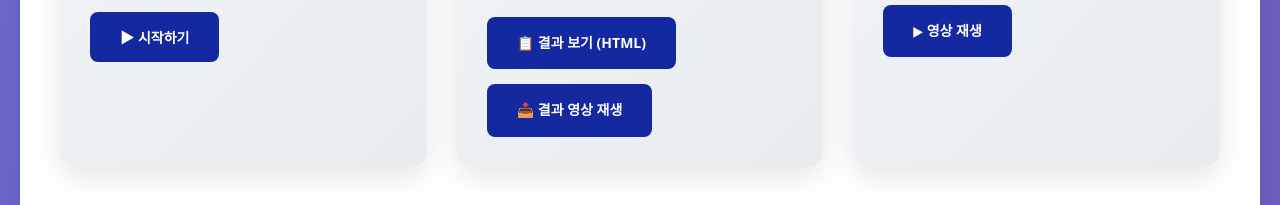
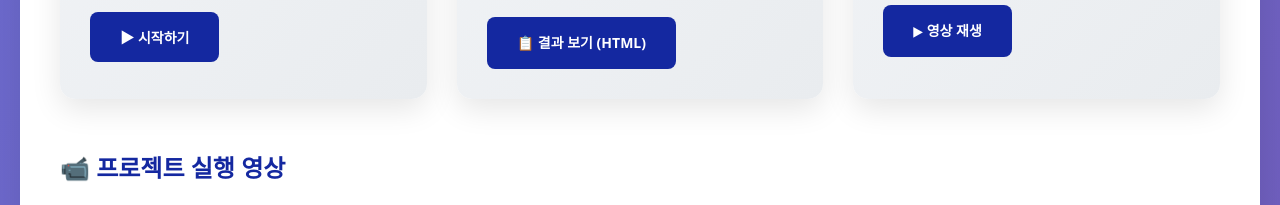
Before and after one commit to testhuh/project_study, a plain HTML site: page index.html in a window 1280 px wide. Shown: the part 2913-3118 px from the top of the page. Drawn offline with Linux system fonts and the light colour scheme.

Commit message:
Remove duplicate video play button from result report card

```diff
--- a/index.html
+++ b/index.html
@@ -771,7 +771,6 @@
                         </ul>
                         <div class="button-group">
                             <a href="result_20260614_144629.html" class="button" target="_blank">📋 결과 보기 (HTML)</a>
-                            <a href="#result-video" class="button" onclick="document.getElementById('result-video').scrollIntoView({behavior:'smooth'}); document.getElementById('result-video').play();">📥 결과 영상 재생</a>
                         </div>
                     </div>
                 </div>
```
